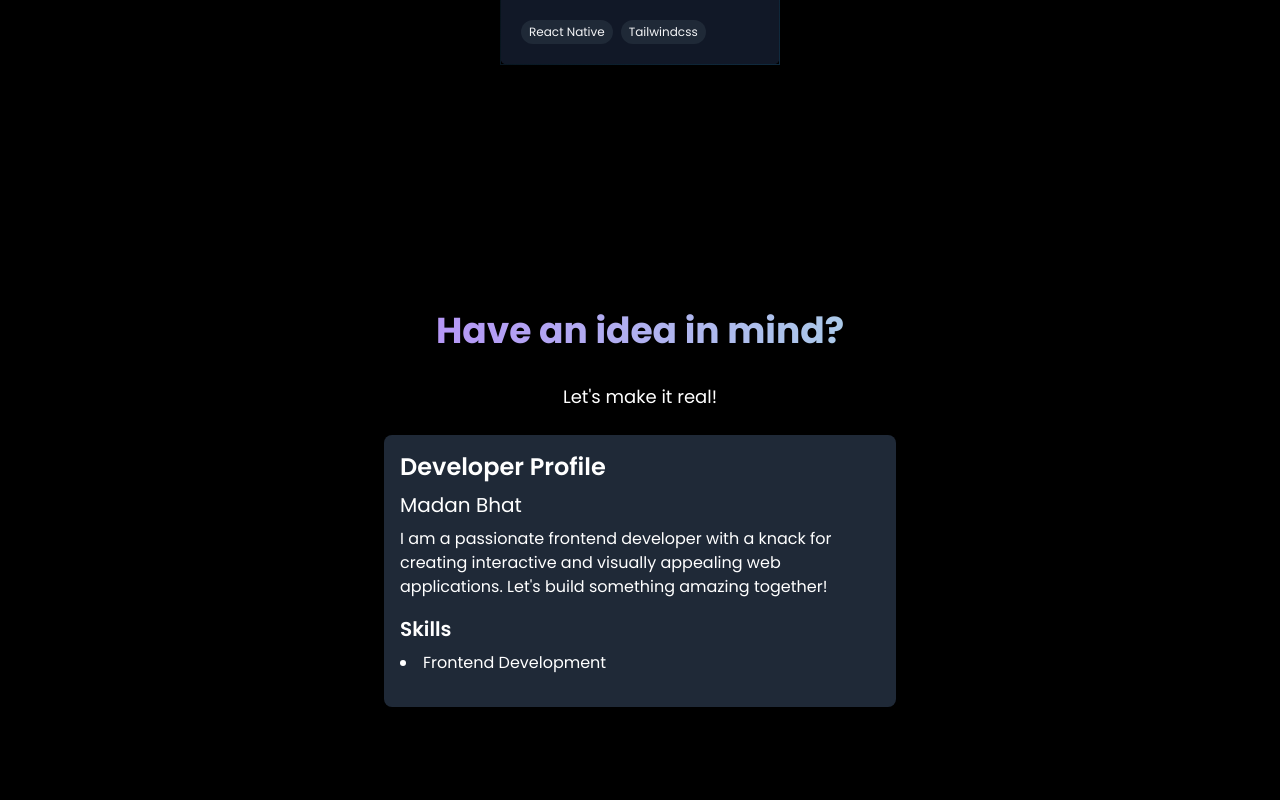
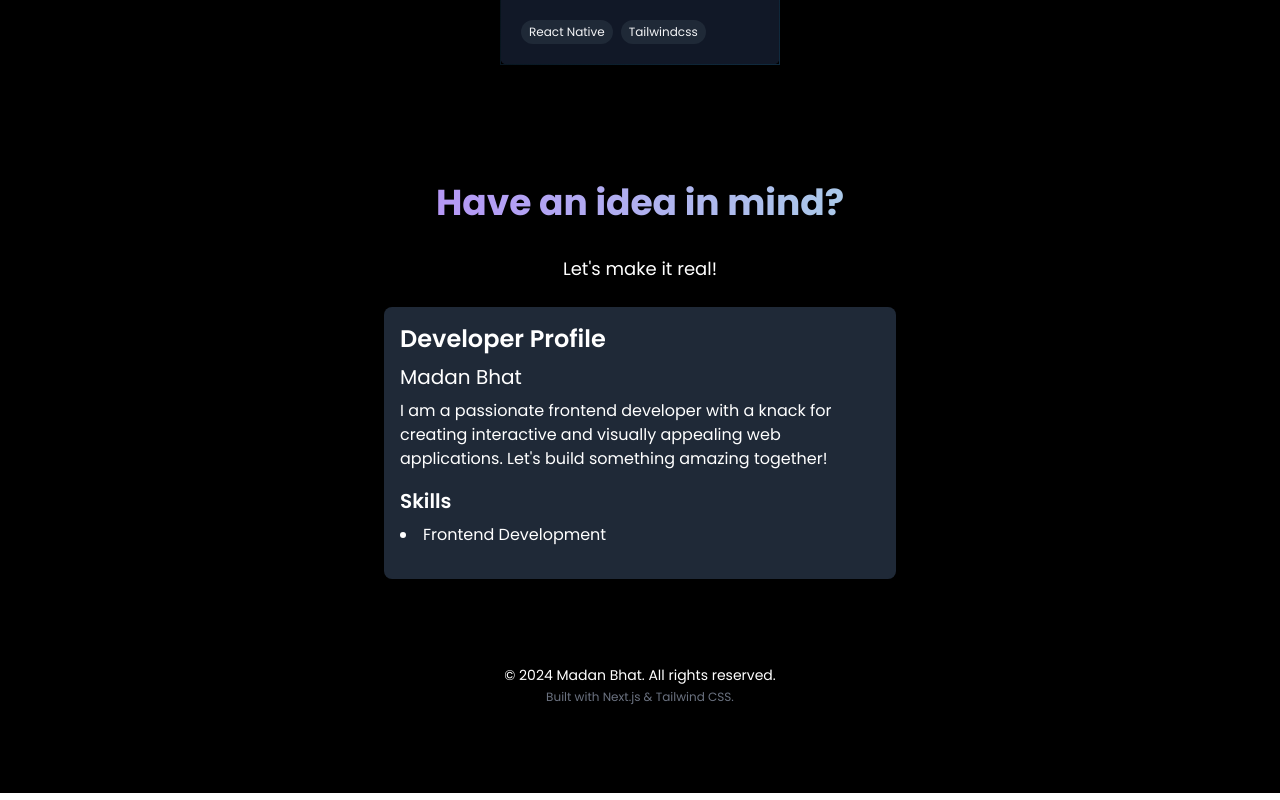
Before and after one commit to Madan-bhat/imadanbhat.github.io, a Next.js app: page / in a window 1280 px wide. Shown: the part 2540-3340 px from the top of the page. Built offline with nearby package versions, Linux system fonts and the light colour scheme.

Commit message:
feat: made it awesome

```diff
--- a/src/app/components/ContactMe.tsx
+++ b/src/app/components/ContactMe.tsx
@@ -12,7 +12,7 @@ const DevProfile = () => {
   };
 
   return (
-    <div className="min-h-screen flex flex-col items-center justify-center bg-black text-white ">
+    <div className="min-h-screen -mb-32 flex flex-col items-center justify-center bg-black text-white ">
       <h1 className="text-center text-transparent select-none bg-gradient-to-r bg-clip-text from-[#b597f6]  to-[#abc9e9]  text-3xl md:text-4xl font-bold mb-8">
         Have an idea in mind?
       </h1>
--- a/src/app/components/Footer.tsx
+++ b/src/app/components/Footer.tsx
@@ -1,6 +1,6 @@
 const Footer = () => {
   return (
-    <footer className="bg-black text-white py-6">
+    <footer className="bg-black text-white">
       <div className="container mx-auto flex flex-col items-center justify-center">
         {/* Footer Text */}
         <p className="text-sm">
--- a/src/app/components/Projects.tsx
+++ b/src/app/components/Projects.tsx
@@ -92,7 +92,7 @@ const Projects = () => {
   };
 
   return (
-    <section id="projects" className="py-14 bg-black text-white">
+    <section id="projects" className="py-14 -mb-32 bg-black text-white">
       <div className="max-w-6xl mx-auto px-4">
         <motion.h2
           initial={{ opacity: 0, y: -50 }}
```
